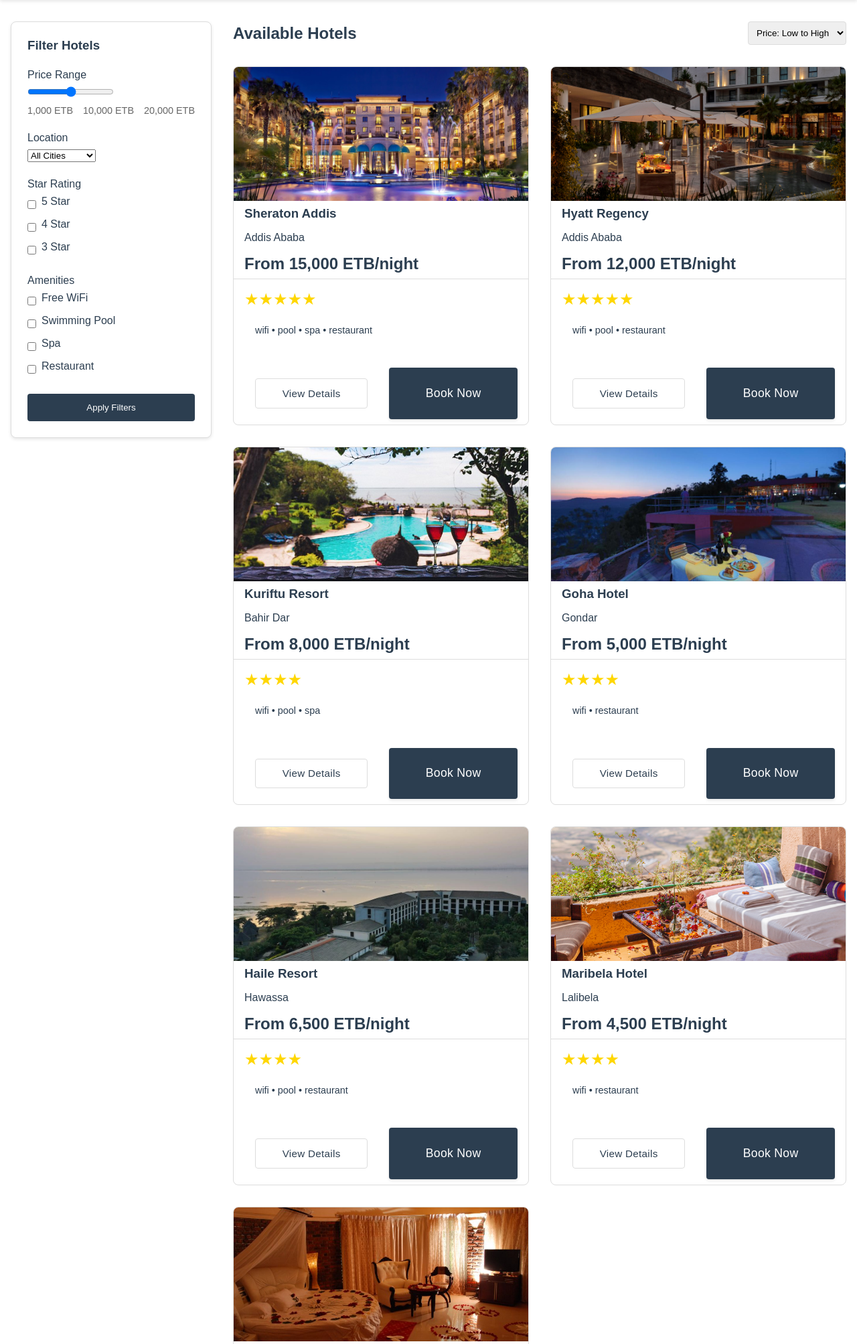
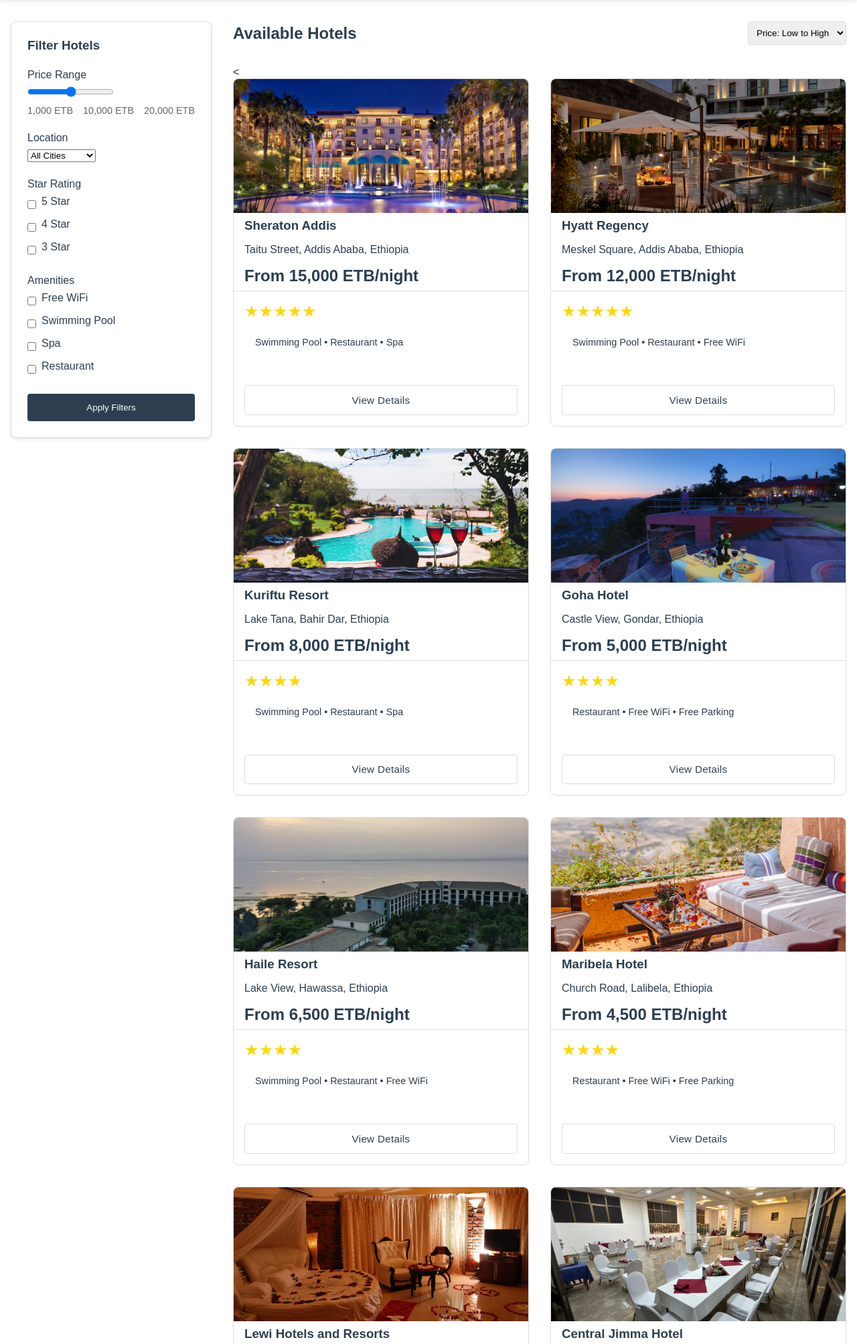
Before and after one commit to mintesnot-teshome/marefiya.et, a PHP site: page /hotels in a window 1280 px wide. Shown: the part 65-2072 px from the top of the page at 67% size. Run offline with PHP 8.4, Linux system fonts and the light colour scheme.

Commit message:
Add new hotel entries and enhance hotel display in views

```diff
--- a/data/hotels.php
+++ b/data/hotels.php
@@ -140,5 +140,61 @@ return [
             'email' => 'info@lewihotels.com',
             'website' => 'www.lewihotels.com'
         ]
+        ],
+    'central-jimma-hotel' => [
+        'name' => 'Central Jimma Hotel',
+        'location' => 'Jimma',
+        'price' => 3000,
+        'rating' => 3,
+        'description' => 'Central Jimma Hotel provides comfortable and affordable accommodations in the heart of Jimma, with easy access to local attractions.',
+        'images' => ['central-jimma-hotel.jpg', 'jimma-room-1.jpg', 'jimma-restaurant-1.jpg'],
+        'amenities' => [
+            ['icon' => '🍽️', 'name' => 'Restaurant'],
+            ['icon' => '📶', 'name' => 'Free WiFi'],
+            ['icon' => '🅿️', 'name' => 'Free Parking']
+        ],
+        'contact' => [
+            'phone' => '+251 47 111 2222',
+            'email' => 'info@centraljimmahotel.com',
+            'website' => 'www.centraljimmahotel.com'
+        ]
+    ],
+    'awetu-grand-hotel' =>[
+        'name' => 'Awetu Grand Hotel',
+        'location' => 'Jimma',
+        'price' => 3500,
+        'rating' => 4,
+        'description' => 'Awetu Grand Hotel in Jimma offers luxurious accommodations with top-notch amenities, including a swimming pool and fine dining options.',
+        'images' => ['awetu-grand-hotel.jpg', 'jimma-room-2.jpg', 'jimma-restaurant-2.jpg'],
+        'amenities' => [
+            ['icon' => '🍽️', 'name' => 'Restaurant'],
+            ['icon' => '📶', 'name' => 'Free WiFi'],
+            ['icon' => '🅿️', 'name' => 'Free Parking'],
+            ['icon' => '🏊', 'name' => 'Swimming Pool']
+        ],
+        'contact' => [
+            'phone' => '+251 47 333 4444',
+            'email' => 'info@awetu-grand-hotel.com',
+            'website' => 'www.awetu-grand-hotel.com'
+        ]
+    ],
+    'paradise-lodge' => [
+        'name' => 'Paradise Lodge',
+        'location' => 'Arba Minch',
+        'price' => 4000,
+        'rating' => 4,
+        'description' => 'Paradise Lodge offers a serene escape with stunning views of Lake Chamo and Lake Abaya, providing modern amenities and traditional hospitality.',
+        'images' => ['paradise-lodge.jpg', 'arba-minch-room.jpg', 'arba-minch-restaurant.jpg'],
+        'amenities' => [
+            ['icon' => '🍽️', 'name' => 'Restaurant'],
+            ['icon' => '📶', 'name' => 'Free WiFi'],
+            ['icon' => '🅿️', 'name' => 'Free Parking'],
+            ['icon' => '🌄', 'name' => 'Lake View']
+        ],
+        'contact' => [
+            'phone' => '+251 46 777 8888',
+            'email' => 'info@paradise-lodge.com',
+            'website' => 'www.paradise-lodge.com'
+        ]
     ]
 ];
--- a/js/hotels.js
+++ b/js/hotels.js
@@ -83,7 +83,7 @@ document.addEventListener('DOMContentLoaded', function() {
         }
     ];
 
-    function renderHotelCard(hotel) {
+    /* function renderHotelCard(hotel) {
         return `
             <div class="hotel-card">
                 <img src="${hotel.image}" alt="${hotel.name}">
@@ -100,7 +100,7 @@ document.addEventListener('DOMContentLoaded', function() {
                 </div>
             </div>
         `;
-    }
+    } */
 
     function renderHotels(hotels) {
         hotelGrid.innerHTML = hotels.map(hotel => renderHotelCard(hotel)).join('');
--- a/search.php
+++ b/search.php
@@ -14,7 +14,9 @@ function searchHotels() {
         'gondar' => ['goha-hotel'],
         'hawassa' => ['haile-resort'],
         'lalibela' => ['maribela-hotel'],
-        'wolaita-sodo' => ['lewi-resort']
+        'wolaita-sodo' => ['lewi-resort'],
+        'jimma' => ['paradise-lodge', 'awetu-grand-hotel'],
+        'arba-minch' => ['paradise-lodge']
     ];
 
     // Get matching hotel IDs
--- a/views/hotels.view.php
+++ b/views/hotels.view.php
@@ -78,13 +78,25 @@
                     <option value="rating">Rating</option>
                 </select>
             </div>
+            <?php $hotels=require 'data/hotels.php' ; ?>
+            < <div class="hotel-grid">
+                <?php foreach ($hotels as $hotelId => $hotel): ?>
+                <div class="hotel-card">
+                    <img src="/src/images/<?= $hotel['images'][0] ?>" alt="<?= $hotel['name'] ?>">
+                    <h3><?= $hotel['name'] ?></h3>
+                    <p><?= $hotel['location'] ?></p>
+                    <p class="price">From <?= number_format($hotel['price']) ?> ETB/night</p>
+                    <div class="hotel-preview">
+                        <div class="rating"><?= str_repeat('★', $hotel['rating']) ?></div>
+                        <p class="amenities">
+                            <?= implode(' • ', array_column(array_slice($hotel['amenities'], 0, 3), 'name')) ?></p>
+                    </div>
+                    <a href="/hotel-details?hotel=<?= $hotelId ?>" class="view-details-btn">View Details</a>
+                </div>
+                <?php endforeach; ?>
+    </div>
 
-            <div class="hotel-grid">
-                <!-- Hotel cards will be dynamically loaded here with the same URL format -->
-                <!-- Example of how the JavaScript should format the links: -->
-                <a href="hotel-details/hotel=${hotelId}" class="view-details-btn">View Details</a>
-            </div>
-        </section>
+    </section>
     </div>
 </main>
 <?php require ('partials/footer.php') ?>
--- a/views/search.view.php
+++ b/views/search.view.php
@@ -16,7 +16,8 @@
                 <p class="price">From <?= number_format($hotel['price']) ?> ETB/night</p>
                 <div class="hotel-preview">
                     <div class="rating"><?= str_repeat('★', $hotel['rating']) ?></div>
-                            <p class="amenities"><?= implode(' • ', array_column(array_slice($hotel['amenities'], 0, 3), 'name')) ?></p>
+                    <p class="amenities">
+                        <?= implode(' • ', array_column(array_slice($hotel['amenities'], 0, 3), 'name')) ?></p>
                 </div>
                 <a href="/hotel-details?hotel=<?= $hotelId ?>" class="view-details-btn">View Details</a>
             </div>
```
Also changed, not shown: views/index.view.php (+28 -27 lines), src/images/awetu-grand-hotel.jpg (added), src/images/central-jimma-hotel.jpg (added), src/images/paradise-lodge.jpg (added), views/partials/hotel-grid.php (added). Lines whose indentation alone changed are shown as unchanged.
